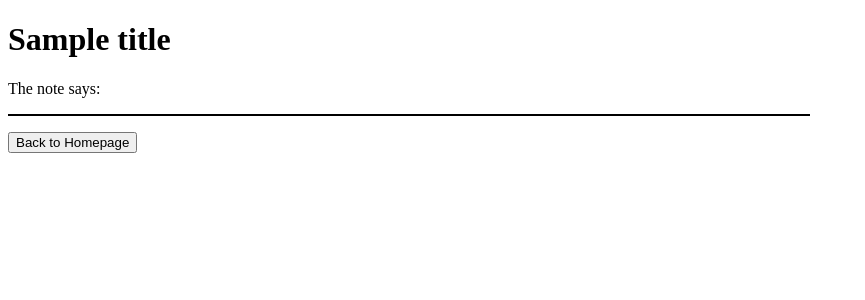
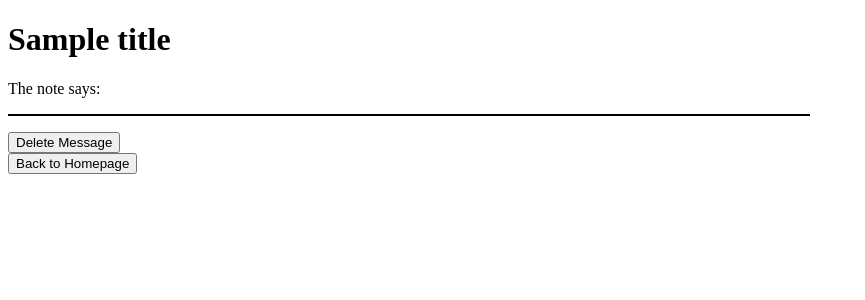
Before and after one commit to aaronfong2/TSNotes, a Flask app: template app/templates/decrypted.html in a window 1280 px wide. Shown: the top 300 px of the page, without its empty margins (0-865 px from the left). Run offline with Flask 2, Linux system fonts and the light colour scheme; the template is opened without the code that fills it: most values are stand-ins (such as "Sample title", 1, 10 or a date in 2020).

Commit message:
Trying to add delete function (currently broken).

```diff
--- a/app/main.py
+++ b/app/main.py
@@ -47,7 +47,8 @@ def encrypt():
             if e.response['Error']['Code'] != 'ConditionalCheckFailedException':
                 raise
 
-    return render_template('success.html',msg_url=url_for('show',msg_id=msg_id,_external=True),title="TSNotes")
+    return render_template('success.html',msg_url=url_for('show',msg_id=msg_id,_external=True),
+            success_msg="Note successfully create. Access it at the following linke:",title="TSNotes")
 
 @webapp.route('/show/<string:msg_id>')
 def show(msg_id):
@@ -84,11 +85,29 @@ def decrypt():
     stream = AES.new(key,AES.MODE_CFB,str(msg['iv']))
     decrypted = stream.decrypt(str(msg['message']))
     decrypted_nonce = stream.decrypt(str(msg['nonce_enc']))
+    nonce_b64 = base64.urlsafe_b64encode(decrypted_nonce)
+
+
 
     if decrypted_nonce != msg['nonce']:
         return render_template("password_error.html",err_msg="Wrong password.",msg_id=msg_id,title="TSNotes")
 
-    return render_template("decrypted.html",message=decrypted,title="TSNotes")
+    return render_template("decrypted.html",message=decrypted,msg_id=msg_id,nonce_b64=nonce_b64,title="TSNotes")
+
+@webapp.route('/delete')
+def delete():
+    nonce_b64 = request.form.get('nonce_b64','')
+    nonce = base64.urlsafe_b64decode(nonce_b64)
+    msg_id = request.form.get('msg_id','')
+
+    table = dynamodb.Table('TSNotes')
+    response = table.get_item(Key={'msg_id':msg_id},ConsistentRead=True)
+    if 'Item' not in response or reponse['Item']['nonce'] != nonce:
+        return render_template("error.html",err_msg="Could not delete note.",title="TSNotes")
+
+    table.delete_item(Key={'msg_id':msg_id})
+    return render_template("success.html",success_msg="Note successfully deleted.",title="TSNotes")
+
 
 # Used to pass into PBKDF2
 def HMAC_SHA256(p,s):
@@ -97,5 +116,5 @@ def HMAC_SHA256(p,s):
 
 rng = Random.new()
 db = {}
-#dynamodb = boto3.resource('dynamodb',region_name='us-east-1',endpoint_url="http://localhost:8000")
-dynamodb = boto3.resource('dynamodb',region_name='us-east-1')
+dynamodb = boto3.resource('dynamodb',region_name='us-east-1',endpoint_url="http://localhost:8000")
+#dynamodb = boto3.resource('dynamodb',region_name='us-east-1')
--- a/app/templates/decrypted.html
+++ b/app/templates/decrypted.html
@@ -6,6 +6,11 @@
 <div class="msg">{{message}}</div>
 
 <p>
+<form action="{{url_for('delete')}}">
+	<input type="msg_id" name="msg_id" hidden value="{{msg_id}}">
+	<input type="text" name="nonce_b64" hidden value="{{nonce_b64}}">
+	<input type="submit" value="Delete Message">
+</form>
 <form action="{{url_for('main')}}">
 	<input type="submit" value="Back to Homepage">
 </form>
--- a/app/templates/success.html
+++ b/app/templates/success.html
@@ -1,9 +1,11 @@
 {% extends "base.html" %}
 {% block content %}
 
-<p>Note successfully created. Access it at the following link:</p>
+<p>{{success_message}}Note successfully created. Access it at the following link:</p>
 <br>
+{%if msg_url != None %}
 <a href="{{msg_url}}">{{msg_url}}</a>
+{%endif%}
 
 <p>
 <form action="{{url_for('main')}}">
```
Also changed, not shown: TODO.txt (added, +8 -0 lines), create_dynamo_db_local.py (added, +11 -0 lines).
